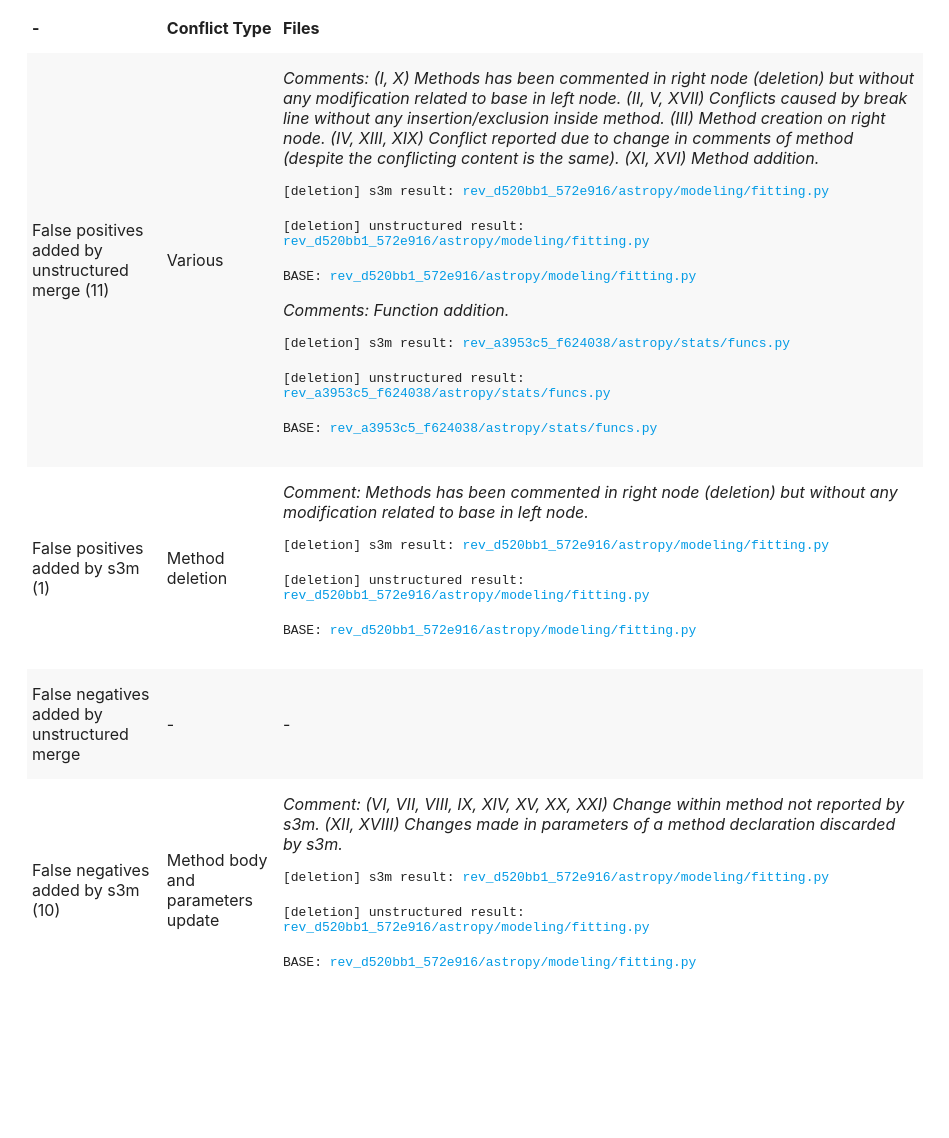
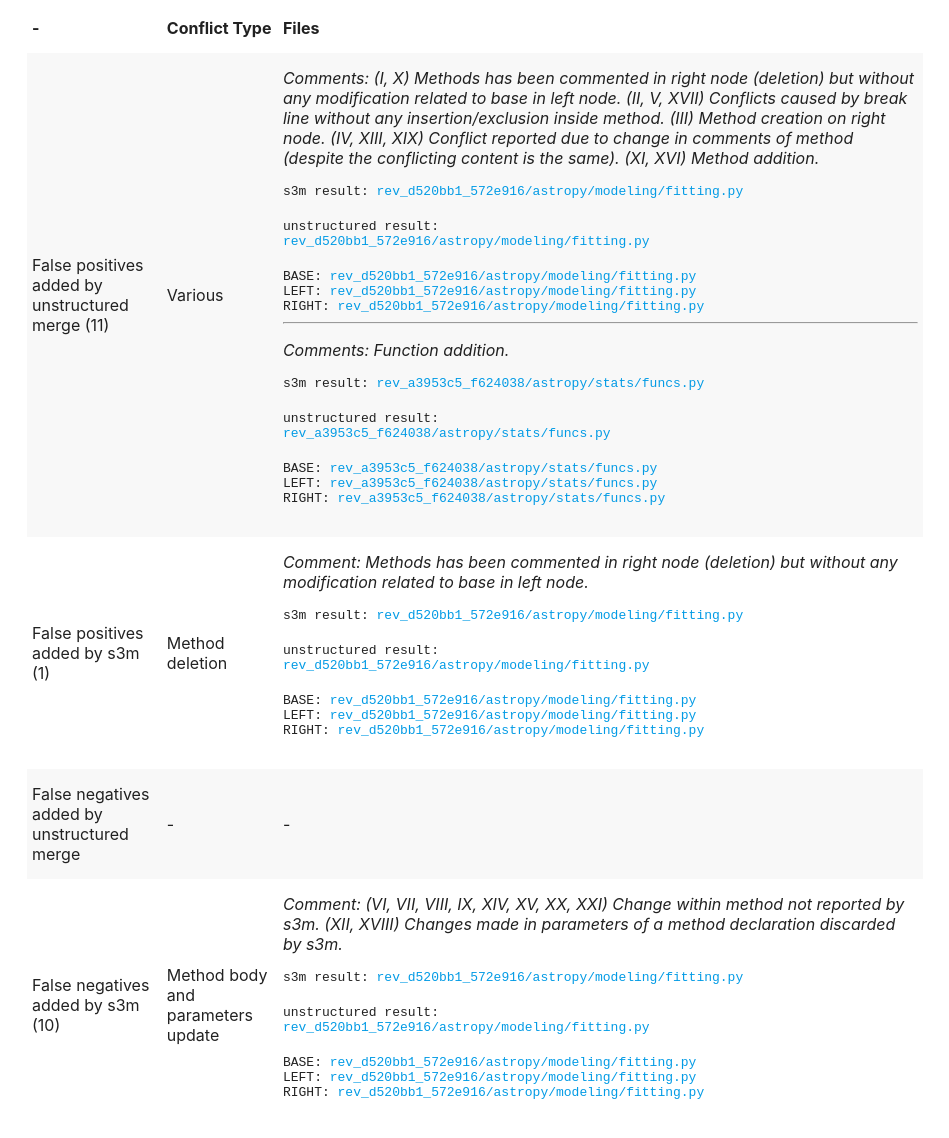
Before and after one commit to allan-mlpe/s3mpython-results, a plain HTML site: page public/astropy/index.html in a window 1280 px wide. Shown: the part 408-1546 px from the top of the page, without its empty margins (165-1114 px from the left). Before the commit the page ends 1454 px from the top, so only its background shows below. Drawn offline with nearby package versions, Linux system fonts and the light colour scheme.

Commit message:
Inclusão de arquivos dos nós left e right nos conflitos do projeto astropy

```diff
--- a/public/astropy/index.html
+++ b/public/astropy/index.html
@@ -66,14 +66,14 @@
                     </p>
 
                     <li>
-                        [deletion] s3m result:
+                        s3m result:
                         <a href="https://s3mpython.firebaseapp.com/astropy/rev_d520bb1_572e916/s3m-result/fitting.py">
                             rev_d520bb1_572e916/astropy/modeling/fitting.py
                         </a>
                     </li>
                     <br/>
                     <li>
-                        [deletion] unstructured result:<br/>
+                        unstructured result:<br/>
                         <a href="https://s3mpython.firebaseapp.com/astropy/rev_d520bb1_572e916/unstructured-result/fitting.py">
                             rev_d520bb1_572e916/astropy/modeling/fitting.py
                         </a>
@@ -83,23 +83,32 @@
                         BASE:
                         <a href="https://s3mpython.firebaseapp.com/astropy/rev_d520bb1_572e916/base/fitting.py">
                             rev_d520bb1_572e916/astropy/modeling/fitting.py
+                        </a><br>
+                         LEFT:
+                        <a href="https://s3mpython.firebaseapp.com/astropy/rev_d520bb1_572e916/left/fitting.py">
+                            rev_d520bb1_572e916/astropy/modeling/fitting.py
+                        </a><br>
+                         RIGHT:
+                        <a href="https://s3mpython.firebaseapp.com/astropy/rev_d520bb1_572e916/right/fitting.py">
+                            rev_d520bb1_572e916/astropy/modeling/fitting.py
                         </a>
                     </li>
 
+                    <hr/>
 
                     <p>
                         Comments: Function addition.
                     </p>
 
                     <li>
-                        [deletion] s3m result:
+                        s3m result:
                         <a href="https://s3mpython.firebaseapp.com/astropy/rev_a3953c5_f624038/s3m-result/funcs.py">
                             rev_a3953c5_f624038/astropy/stats/funcs.py
                         </a>
                     </li>
                     <br/>
                     <li>
-                        [deletion] unstructured result:<br/>
+                        unstructured result:<br/>
                         <a href="https://s3mpython.firebaseapp.com/astropy/rev_a3953c5_f624038/unstructured-result/funcs.py">
                             rev_a3953c5_f624038/astropy/stats/funcs.py
                         </a>
@@ -108,6 +117,14 @@
                     <li>
                         BASE:
                         <a href="https://s3mpython.firebaseapp.com/astropy/rev_a3953c5_f624038/base/funcs.py">
+                            rev_a3953c5_f624038/astropy/stats/funcs.py
+                        </a><br>
+                        LEFT:
+                        <a href="https://s3mpython.firebaseapp.com/astropy/rev_a3953c5_f624038/left/funcs.py">
+                            rev_a3953c5_f624038/astropy/stats/funcs.py
+                        </a><br>
+                        RIGHT:
+                        <a href="https://s3mpython.firebaseapp.com/astropy/rev_a3953c5_f624038/right/funcs.py">
                             rev_a3953c5_f624038/astropy/stats/funcs.py
                         </a>
                     </li>
@@ -125,14 +142,14 @@
                     </p>
 
                     <li>
-                        [deletion] s3m result:
+                        s3m result:
                         <a href="https://s3mpython.firebaseapp.com/astropy/rev_d520bb1_572e916/s3m-result/fitting.py">
                             rev_d520bb1_572e916/astropy/modeling/fitting.py
                         </a>
                     </li>
                     <br/>
                     <li>
-                        [deletion] unstructured result:<br/>
+                        unstructured result:<br/>
                         <a href="https://s3mpython.firebaseapp.com/astropy/rev_d520bb1_572e916/unstructured-result/fitting.py">
                             rev_d520bb1_572e916/astropy/modeling/fitting.py
                         </a>
@@ -141,6 +158,14 @@
                     <li>
                         BASE:
                         <a href="https://s3mpython.firebaseapp.com/astropy/rev_d520bb1_572e916/base/fitting.py">
+                            rev_d520bb1_572e916/astropy/modeling/fitting.py
+                        </a>                    <br>
+                         LEFT:
+                        <a href="https://s3mpython.firebaseapp.com/astropy/rev_d520bb1_572e916/left/fitting.py">
+                            rev_d520bb1_572e916/astropy/modeling/fitting.py
+                        </a><br>
+                         RIGHT:
+                        <a href="https://s3mpython.firebaseapp.com/astropy/rev_d520bb1_572e916/right/fitting.py">
                             rev_d520bb1_572e916/astropy/modeling/fitting.py
                         </a>
                     </li>
@@ -162,14 +187,14 @@
                     </p>
 
                     <li>
-                        [deletion] s3m result:
+                        s3m result:
                         <a href="https://s3mpython.firebaseapp.com/astropy/rev_d520bb1_572e916/s3m-result/fitting.py">
                             rev_d520bb1_572e916/astropy/modeling/fitting.py
                         </a>
                     </li>
                     <br/>
                     <li>
-                        [deletion] unstructured result:<br/>
+                        unstructured result:<br/>
                         <a href="https://s3mpython.firebaseapp.com/astropy/rev_d520bb1_572e916/unstructured-result/fitting.py">
                             rev_d520bb1_572e916/astropy/modeling/fitting.py
                         </a>
@@ -178,6 +203,14 @@
                     <li>
                         BASE:
                         <a href="https://s3mpython.firebaseapp.com/astropy/rev_d520bb1_572e916/base/fitting.py">
+                            rev_d520bb1_572e916/astropy/modeling/fitting.py
+                        </a> <br>
+                         LEFT:
+                        <a href="https://s3mpython.firebaseapp.com/astropy/rev_d520bb1_572e916/left/fitting.py">
+                            rev_d520bb1_572e916/astropy/modeling/fitting.py
+                        </a><br>
+                         RIGHT:
+                        <a href="https://s3mpython.firebaseapp.com/astropy/rev_d520bb1_572e916/right/fitting.py">
                             rev_d520bb1_572e916/astropy/modeling/fitting.py
                         </a>
                     </li>
```
Also changed, not shown: 4 other files.
